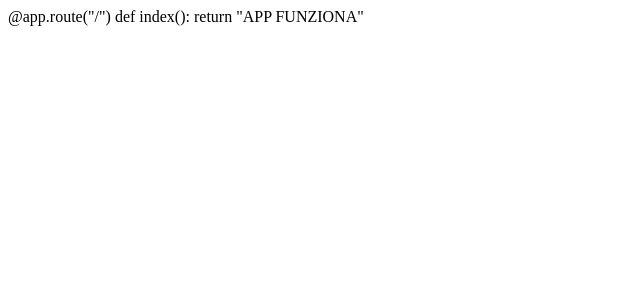
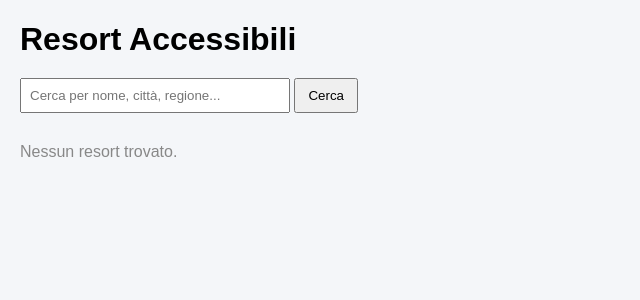
Before and after one commit to teskio83/resort-accessibili, a Flask app: page / in a window 1280 px wide. Shown: the top 300 px of the page, without its empty margins (0-640 px from the left). Run offline with Flask 3, Linux system fonts and the light colour scheme; data that the repository does not hold is empty; some libraries are stand-ins or nearby versions.

Commit message:
Update index.html

```diff
--- a/templates/index.html
+++ b/templates/index.html
@@ -1,3 +1,92 @@
-@app.route("/")
-def index():
-    return "APP FUNZIONA"
+<!DOCTYPE html>
+<html lang="it">
+<head>
+    <meta charset="UTF-8">
+    <title>Resort Accessibili</title>
+    <meta name="viewport" content="width=device-width, initial-scale=1">
+    <style>
+        body {
+            font-family: Arial, sans-serif;
+            margin: 20px;
+            background: #f4f6f9;
+        }
+        h1 {
+            margin-bottom: 20px;
+        }
+        .search-box {
+            margin-bottom: 20px;
+        }
+        input[type="text"] {
+            padding: 8px;
+            width: 250px;
+        }
+        button {
+            padding: 8px 12px;
+            cursor: pointer;
+        }
+        .card {
+            background: white;
+            padding: 15px;
+            margin-bottom: 15px;
+            border-radius: 6px;
+            box-shadow: 0 2px 6px rgba(0,0,0,0.08);
+        }
+        .meta {
+            font-size: 14px;
+            color: #666;
+        }
+        .score {
+            font-weight: bold;
+            margin-top: 8px;
+        }
+        .empty {
+            color: #888;
+            margin-top: 30px;
+        }
+    </style>
+</head>
+<body>
+
+<h1>Resort Accessibili</h1>
+
+<div class="search-box">
+    <form method="get">
+        <input type="text" name="q" placeholder="Cerca per nome, città, regione..."
+               value="{{ filters.q if filters.q }}">
+        <button type="submit">Cerca</button>
+    </form>
+</div>
+
+{% if resorts %}
+    {% for resort, have, total in resorts %}
+        <div class="card">
+            <h3>{{ resort.name }}</h3>
+
+            <div class="meta">
+                {{ resort.region or "" }}
+                {% if resort.city %} - {{ resort.city }}{% endif %}
+            </div>
+
+            <div class="score">
+                Accessibilità: {{ have }}/{{ total }}
+            </div>
+
+            {% if resort.price_week %}
+                <div>Prezzo: € {{ resort.price_week }}</div>
+            {% endif %}
+
+            {% if resort.notes %}
+                <div style="margin-top:10px;">
+                    {{ resort.notes }}
+                </div>
+            {% endif %}
+        </div>
+    {% endfor %}
+{% else %}
+    <div class="empty">
+        Nessun resort trovato.
+    </div>
+{% endif %}
+
+</body>
+</html>
```
